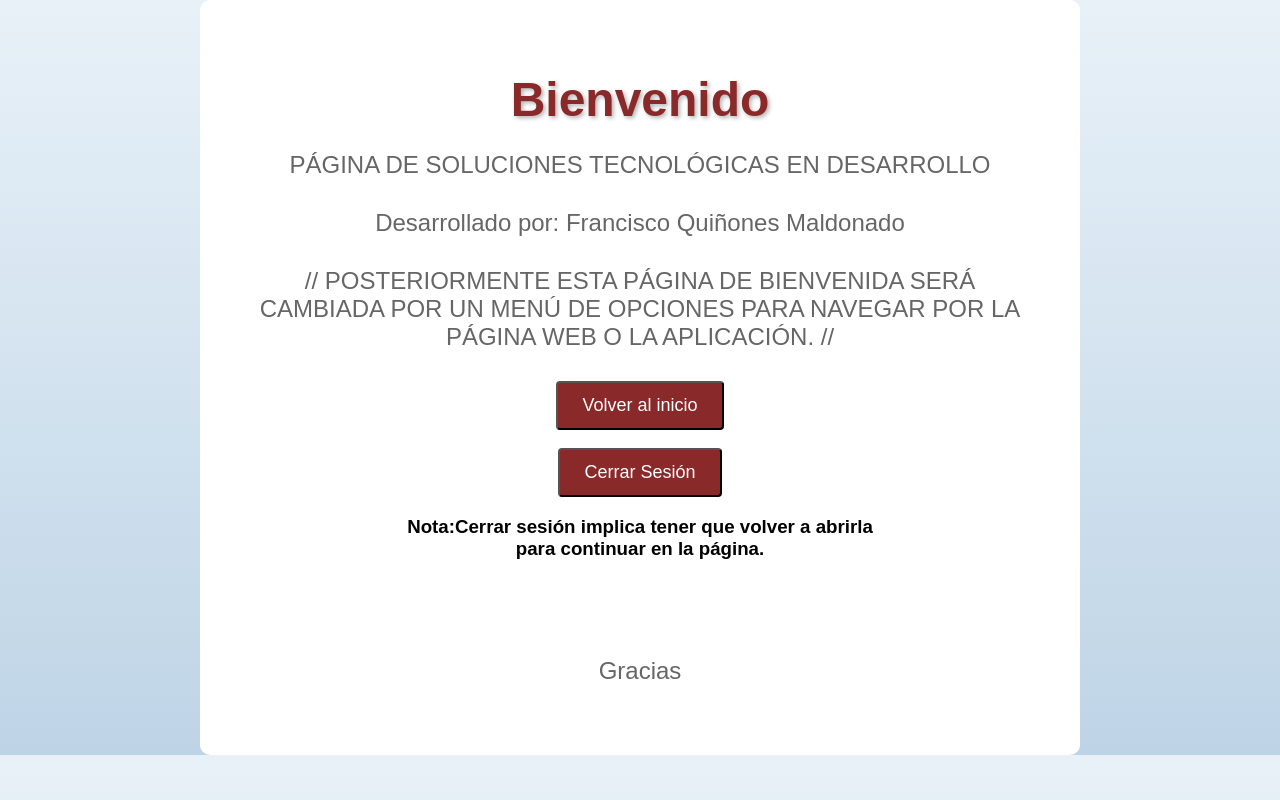
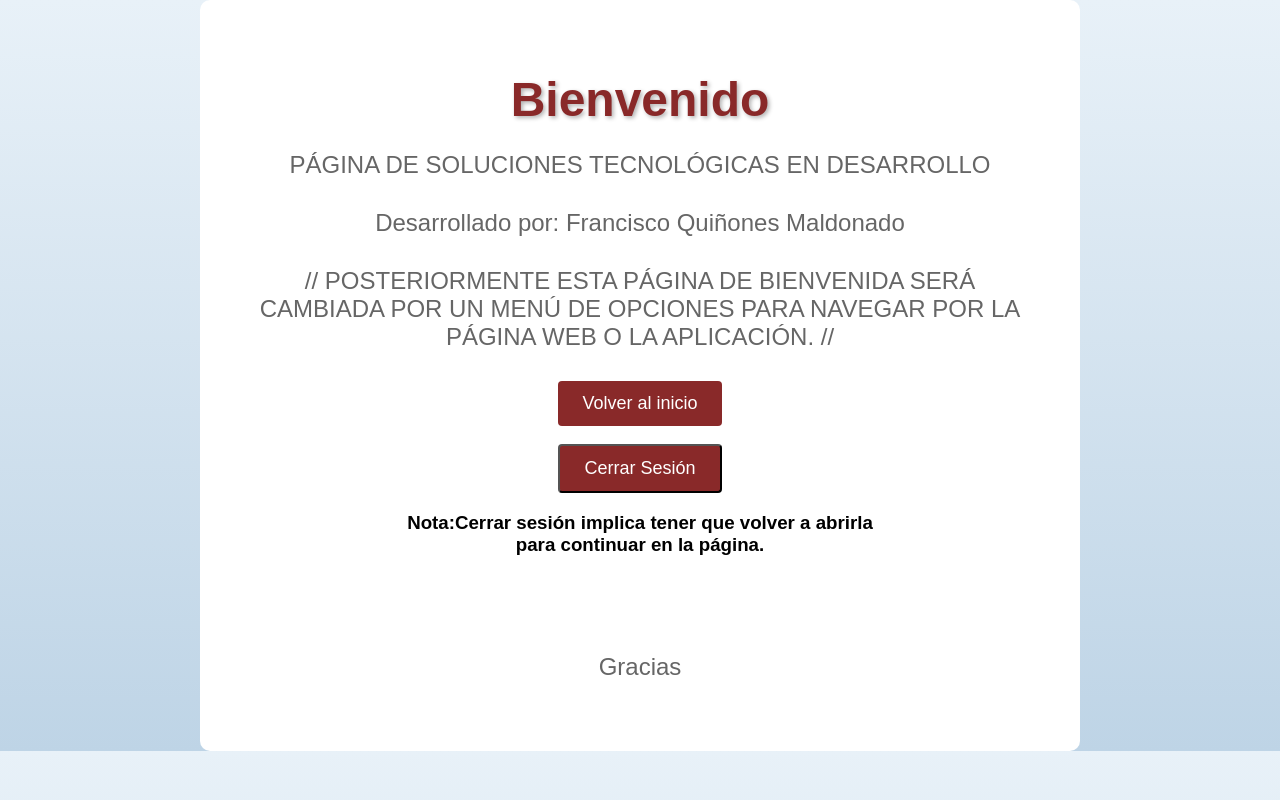
Before and after one commit to mapachogithub/SOTE, a PHP site: page /SOTE/Login-register/bienvenida.php in a window 1280 px wide. Run offline with PHP 8.4, Linux system fonts and the light colour scheme; the visitor is signed in with stand-in values (Sample User, id 1).

Commit message:
actualizaciones
03 08 2023
cambiar el  link del servidor por el index cuando se suba al oficial.

```diff
--- a/Login-register/bienvenida.php
+++ b/Login-register/bienvenida.php
@@ -91,10 +91,10 @@ if (!isset($_SESSION['usuario'])) {
       PARA NAVEGAR POR LA PÁGINA WEB O LA APLICACIÓN. // </P>
 
     <!-- BOTÓN: VOLVER AL INICIO -->
-    <!-- <a href="http://localhost/SOTE" class="btn">Volver al inicio</a> -->
+    <a href="http://127.0.0.1:5501/index.html" class="btn">Volver al inicio</a>
 
     <!-- CAMBIO DE LINK A DIRECTO EL ARCHIVO INDEX.HTML: -->
-    <button onclick="window.location.href='../index.html'" class="btn">Volver al inicio</button>
+    <!-- <button onclick="window.location.href='../index.html'" class="btn">Volver al inicio</button> -->
 
 
     <br>
--- a/index.html
+++ b/index.html
@@ -10,10 +10,6 @@
     <link
         href="https://fonts.googleapis.com/css2?family=Chivo+Mono:ital,wght@1,900&family=Montserrat:wght@400;700&family=Open+Sans:wght@300;400;700&display=swap"
         rel="stylesheet">
-
-
-    <!-- LINK IN PORT VSCODE
-http://127.0.0.1:5500/ -->
 
 </head>
 
```
